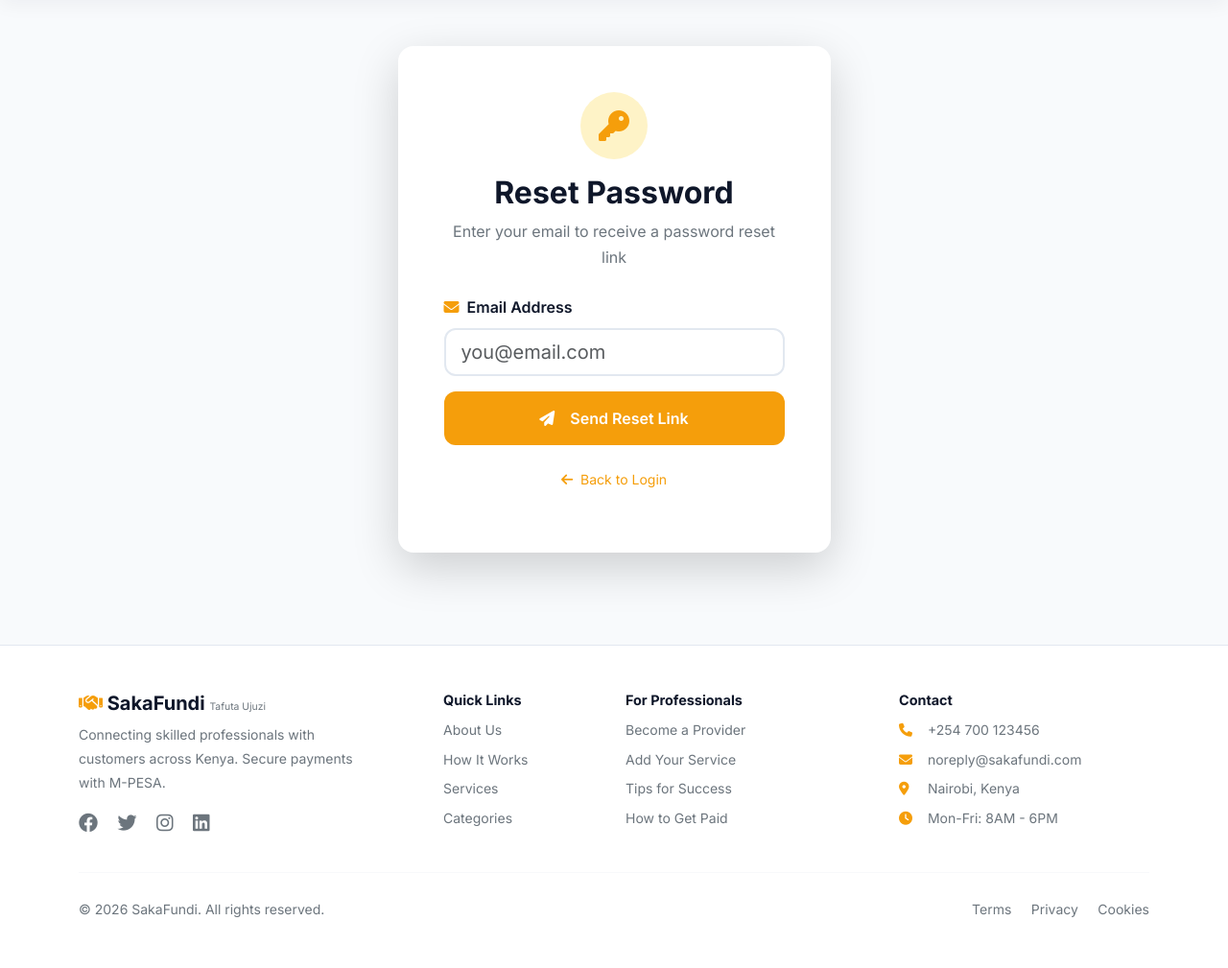
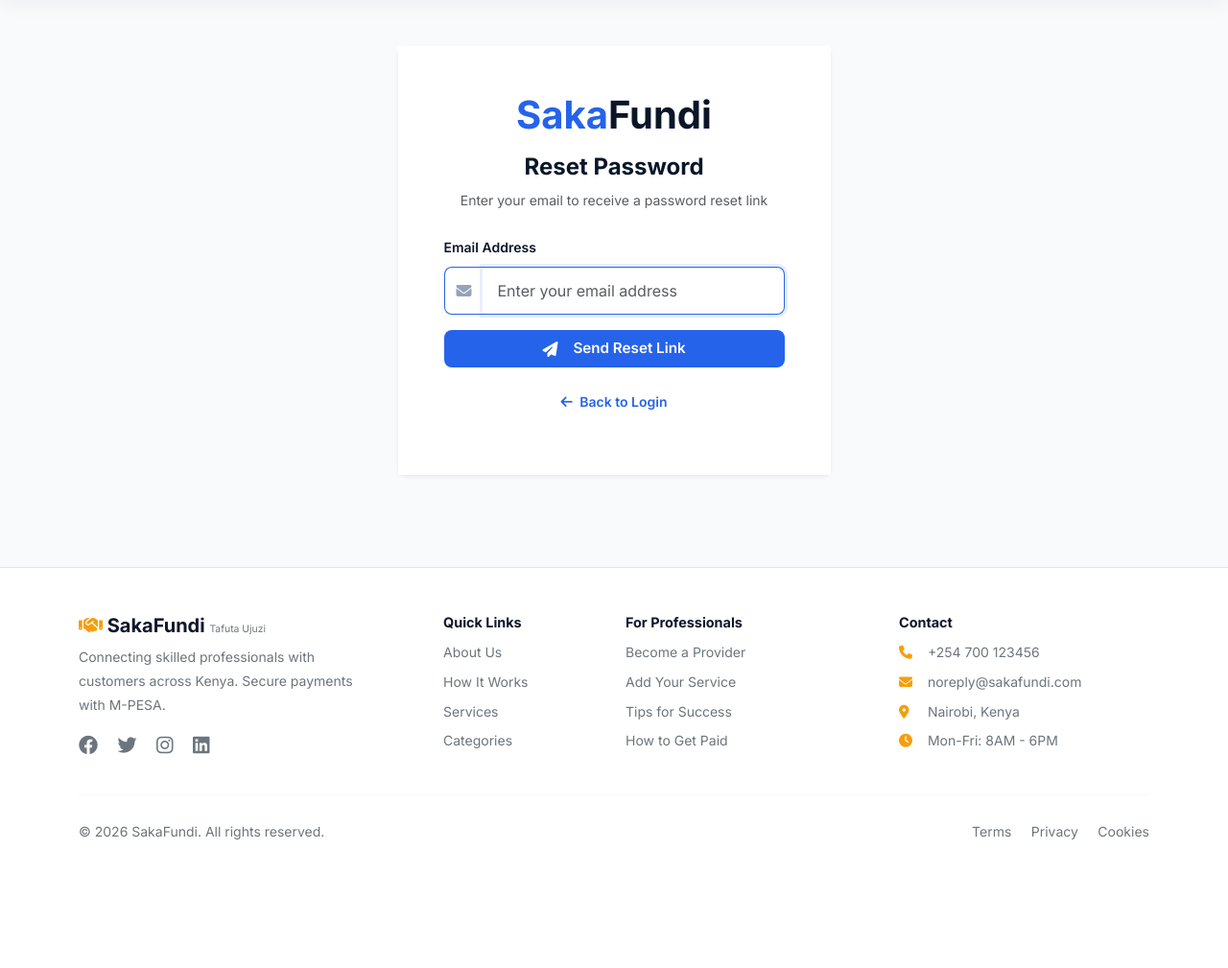
Before and after one commit to KakaDev254/sakafundi, a Django app: page /accounts/password-reset/ in a window 1280 px wide. Shown: the part 68-1077 px from the top of the page at 96% size. After the commit the page ends 943 px from the top, so only its background shows below. Run offline with Django 5.2, Linux system fonts and the light colour scheme; data that the repository does not hold is empty; some libraries are stand-ins or nearby versions.

Commit message:
Updated password reset templates to match blue theme

```diff
--- a/src/templates/accounts/password_reset.html
+++ b/src/templates/accounts/password_reset.html
@@ -8,23 +8,25 @@
 <div class="container py-5">
     <div class="row justify-content-center">
         <div class="col-md-6 col-lg-5">
-            <div class="card border-0 shadow-lg rounded-4">
-                <div class="card-body p-4 p-md-5">
+            <div class="card border-0 shadow-sm rounded-3" style="background: #ffffff;">
+                <div class="card-body p-5" style="background: #ffffff;">
                     <div class="text-center mb-4">
                         <div class="mb-3">
-                            <div class="d-inline-flex align-items-center justify-content-center" style="width: 70px; height: 70px; background: #FEF3C7; border-radius: 50%;">
-                                <i class="fas fa-key" style="font-size: 2rem; color: #F59E0B;"></i>
-                            </div>
+                            <span class="display-6 fw-bold" style="color: #0A1628;">
+                                <span style="color: #2563EB;">Saka</span>Fundi
+                            </span>
                         </div>
-                        <h2 class="fw-bold" style="color: #0F172A;">Reset Password</h2>
-                        <p class="text-secondary">Enter your email to receive a password reset link</p>
+                        <h4 class="fw-bold" style="color: #0A1628;">Reset Password</h4>
+                        <p class="text-muted small" style="color: #64748B;">
+                            Enter your email to receive a password reset link
+                        </p>
                     </div>
 
-                    <form method="post" class="needs-validation" novalidate>
+                    <form method="post" action="{% url 'account_reset_password' %}" class="needs-validation" novalidate>
                         {% csrf_token %}
 
                         {% if form.non_field_errors %}
-                            <div class="alert alert-danger alert-dismissible fade show" role="alert">
+                            <div class="alert alert-danger alert-dismissible fade show" role="alert" style="border-radius: 8px;">
                                 <i class="fas fa-exclamation-circle me-2"></i>
                                 {% for error in form.non_field_errors %}
                                     {{ error }}
@@ -33,30 +35,48 @@
                             </div>
                         {% endif %}
 
+                        <!-- Email Field -->
                         <div class="mb-3">
-                            <label for="{{ form.email.id_for_label }}" class="form-label fw-semibold" style="color: #0F172A;">
-                                <i class="fas fa-envelope me-1" style="color: #F59E0B;"></i> Email Address
+                            <label for="id_email" class="form-label fw-semibold small" style="color: #0A1628;">
+                                Email Address
                             </label>
-                            {% render_field form.email class="form-control form-control-lg" placeholder="you@email.com" style="border-radius: 12px; border: 2px solid #E2E8F0;" %}
+                            <div class="input-group">
+                                <span class="input-group-text bg-white border-end-0" style="border-radius: 8px 0 0 8px; border-color: #E2E8F0;">
+                                    <i class="fas fa-envelope" style="color: #94A3B8;"></i>
+                                </span>
+                                <input type="email" name="email" id="id_email" class="form-control border-start-0"
+                                       placeholder="Enter your email address"
+                                       style="border-radius: 0 8px 8px 0; border-color: #E2E8F0; padding: 0.75rem 1rem; background: #ffffff;"
+                                       value="{{ form.email.value|default:'' }}" required autofocus>
+                            </div>
                             {% if form.email.errors %}
                                 <div class="text-danger small mt-1">{{ form.email.errors }}</div>
                             {% endif %}
                         </div>
 
-                        <button type="submit" class="btn w-100 py-3 fw-semibold"
-                                style="background: #F59E0B; color: #fff; border-radius: 12px; border: none; font-size: 1rem; transition: all 0.3s ease;"
-                                onmouseover="this.style.background='#D97706'"
-                                onmouseout="this.style.background='#F59E0B'">
+                        <!-- Submit Button -->
+                        <button type="submit" class="btn w-100 py-2 fw-semibold"
+                                style="background: #2563EB; color: #ffffff; border-radius: 8px; border: none; font-size: 0.95rem; transition: all 0.2s ease;"
+                                onmouseover="this.style.background='#1D4ED8'"
+                                onmouseout="this.style.background='#2563EB'">
                             <i class="fas fa-paper-plane me-2"></i> Send Reset Link
                         </button>
                     </form>
 
+                    <!-- Login Link -->
                     <div class="text-center mt-4">
-                        <p class="text-secondary small">
-                            <a href="{% url 'accounts:login' %}" class="text-decoration-none" style="color: #F59E0B;">
+                        <p class="small" style="color: #64748B;">
+                            <a href="{% url 'account_login' %}" class="fw-semibold text-decoration-none" style="color: #2563EB;">
                                 <i class="fas fa-arrow-left me-1"></i> Back to Login
                             </a>
                         </p>
+                    </div>
+
+                    <!-- Support Notice -->
+                    <div class="alert alert-info small mt-3" style="border-radius: 8px; background: #EFF6FF; border-color: #BFDBFE; color: #1E40AF;">
+                        <i class="fas fa-info-circle me-2" style="color: #2563EB;"></i>
+                        <strong>Need help?</strong> Contact us at
+                        <a href="mailto:info@sakafundi.com" style="color: #2563EB; text-decoration: none;">info@sakafundi.com</a>
                     </div>
                 </div>
             </div>
@@ -65,14 +85,55 @@
 </div>
 
 <style>
+    body {
+        background: #f8fafc;
+    }
+
+    .card {
+        background: #ffffff !important;
+    }
+
+    .card-body {
+        background: #ffffff !important;
+    }
+
+    .form-control {
+        background: #ffffff !important;
+    }
+
+    .input-group-text {
+        background: #ffffff !important;
+    }
+
     .form-control:focus {
-        border-color: #F59E0B !important;
-        box-shadow: 0 0 0 4px rgba(245, 158, 11, 0.1) !important;
+        border-color: #2563EB !important;
+        box-shadow: 0 0 0 3px rgba(37, 99, 235, 0.1) !important;
+        background: #ffffff !important;
+    }
+
+    .form-control:focus + .input-group-text {
+        border-color: #2563EB !important;
+    }
+
+    .input-group:focus-within .input-group-text {
+        border-color: #2563EB !important;
     }
 
     .btn:hover {
-        transform: translateY(-2px);
-        box-shadow: 0 4px 12px rgba(245, 158, 11, 0.3);
+        transform: translateY(-1px);
+        box-shadow: 0 4px 12px rgba(37, 99, 235, 0.3);
+    }
+
+    .alert-info {
+        background: #EFF6FF;
+        border-color: #BFDBFE;
+        color: #1E40AF;
+    }
+
+    .alert-danger {
+        background: #FEF2F2;
+        border-color: #FCA5A5;
+        color: #991B1B;
     }
 
     @media (max-width: 576px) {
```
Also changed, not shown: src/templates/accounts/password_reset_complete.html (+28 -10 lines), src/templates/accounts/password_reset_confirm.html (+85 -28 lines), src/templates/accounts/password_reset_done.html (+39 -16 lines).
